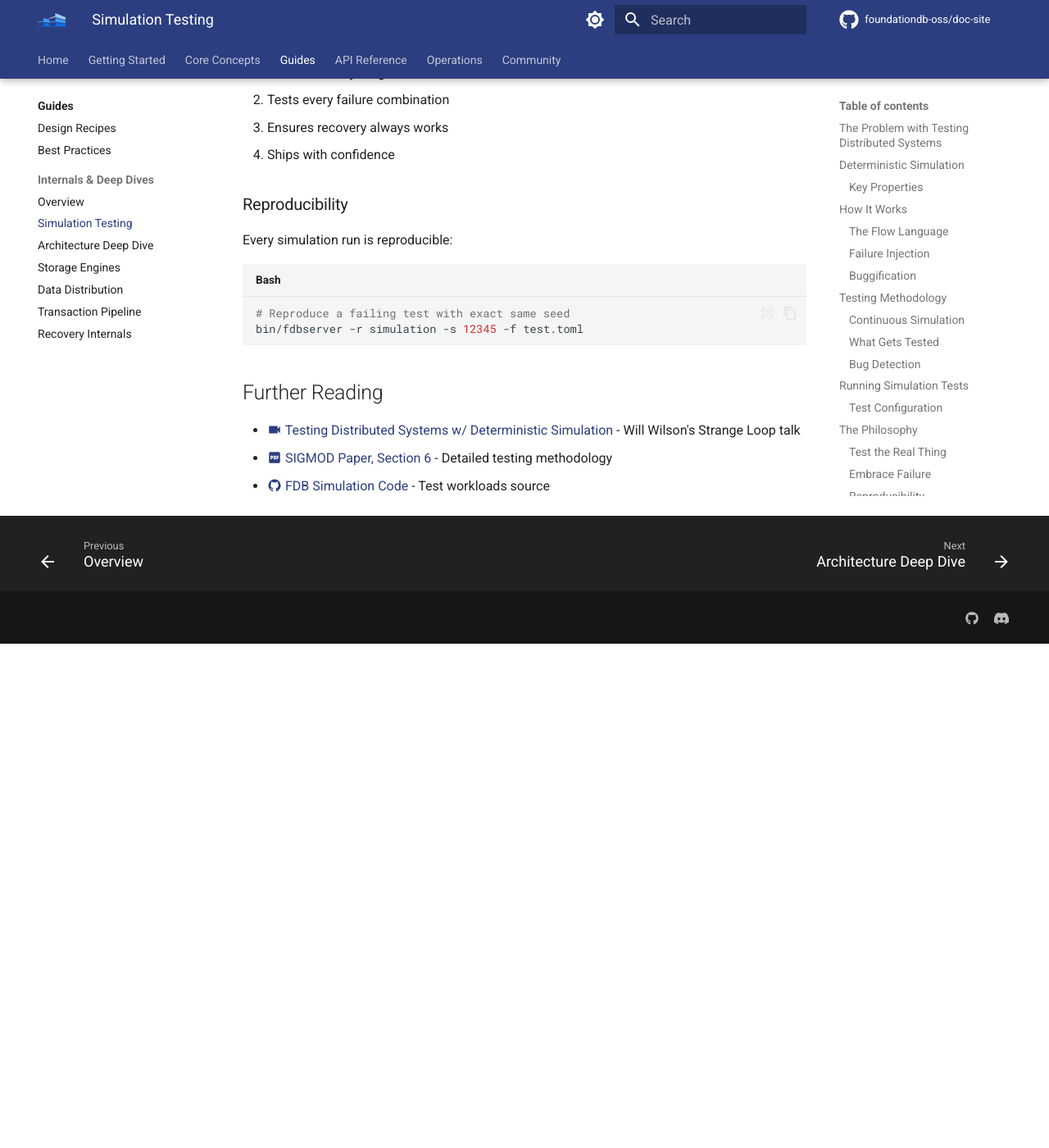
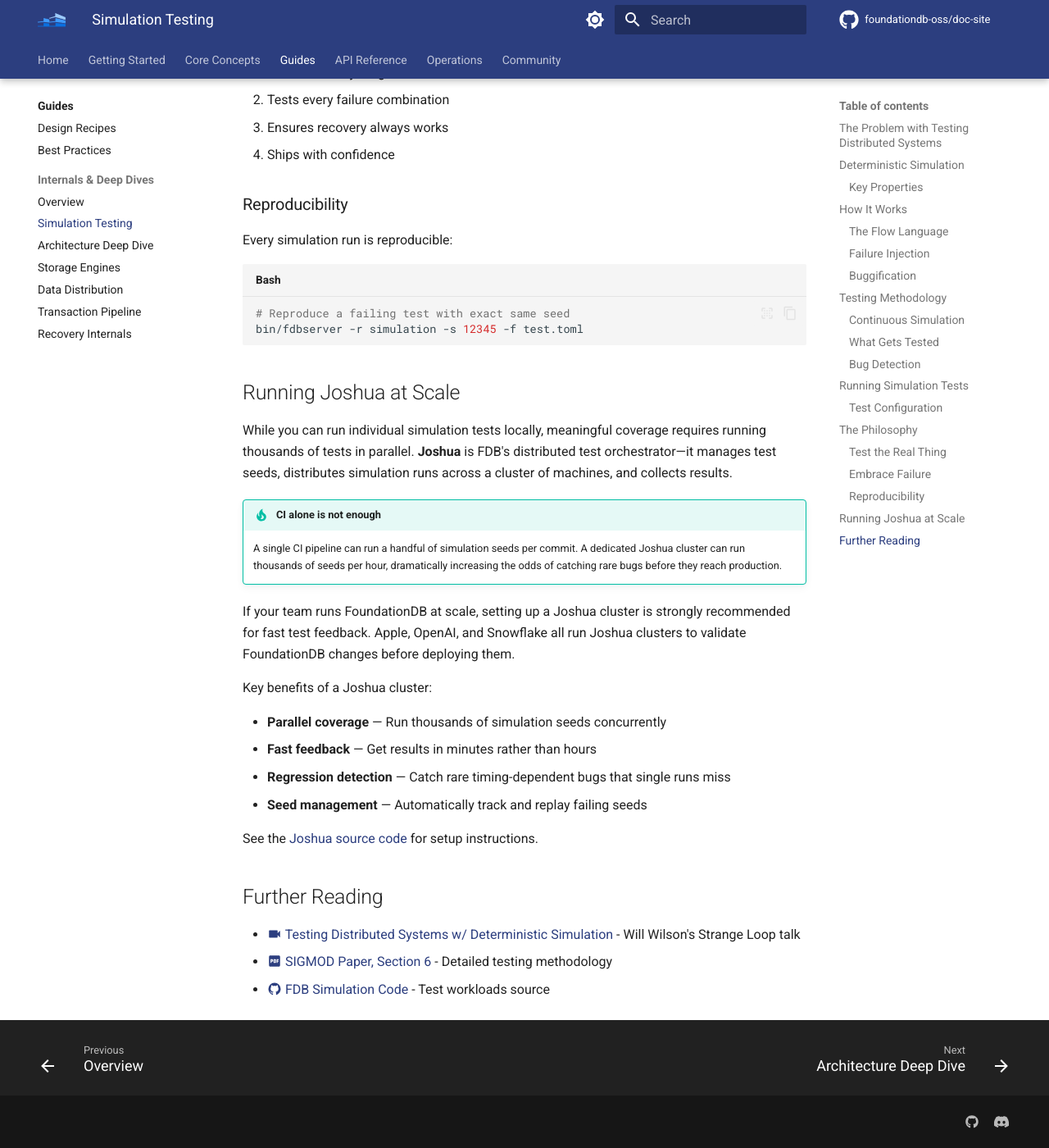
Before and after one commit to foundationdb-oss/doc-site, an MkDocs documentation site: the page built from docs/guides/simulation-testing.md, in a window 1280 px wide and 1400 px high, scrolled down 4776 px. Shown: the whole window at 82% size. Built offline with MkDocs 1.6.1 and Material for MkDocs 9.7.7, drawn with Linux system fonts in a browser that asks for light colours; comment, search, counter and statistics services are not loaded; the version menu is left out; before the commit the page ends 5561 px from its top, so only the background shows below that.

Commit message:
docs: add Joshua distributed test orchestrator section to simulation tes
Agent-Id: agent-323bc326-febc-479a-beaf-9f20ebca371f
Linked-Note-Id: 9a8a6857-8a2c-495f-a4cd-5e529fe92488

````diff
--- a/docs/guides/simulation-testing.md
+++ b/docs/guides/simulation-testing.md
@@ -198,6 +198,24 @@ Every simulation run is reproducible:
 bin/fdbserver -r simulation -s 12345 -f test.toml
 ```
 
+## Running Joshua at Scale
+
+While you can run individual simulation tests locally, meaningful coverage requires running thousands of tests in parallel. **Joshua** is FDB's distributed test orchestrator—it manages test seeds, distributes simulation runs across a cluster of machines, and collects results.
+
+!!! tip "CI alone is not enough"
+    A single CI pipeline can run a handful of simulation seeds per commit. A dedicated Joshua cluster can run thousands of seeds per hour, dramatically increasing the odds of catching rare bugs before they reach production.
+
+If your team runs FoundationDB at scale, setting up a Joshua cluster is strongly recommended for fast test feedback. Apple, OpenAI, and Snowflake all run Joshua clusters to validate FoundationDB changes before deploying them.
+
+Key benefits of a Joshua cluster:
+
+- **Parallel coverage** — Run thousands of simulation seeds concurrently
+- **Fast feedback** — Get results in minutes rather than hours
+- **Regression detection** — Catch rare timing-dependent bugs that single runs miss
+- **Seed management** — Automatically track and replay failing seeds
+
+See the [Joshua source code](https://github.com/apple/foundationdb/tree/main/contrib/Joshua) for setup instructions.
+
 ## Further Reading
 
 - [:material-video: Testing Distributed Systems w/ Deterministic Simulation](https://www.youtube.com/watch?v=4fFDFbi3toc) - Will Wilson's Strange Loop talk
````
